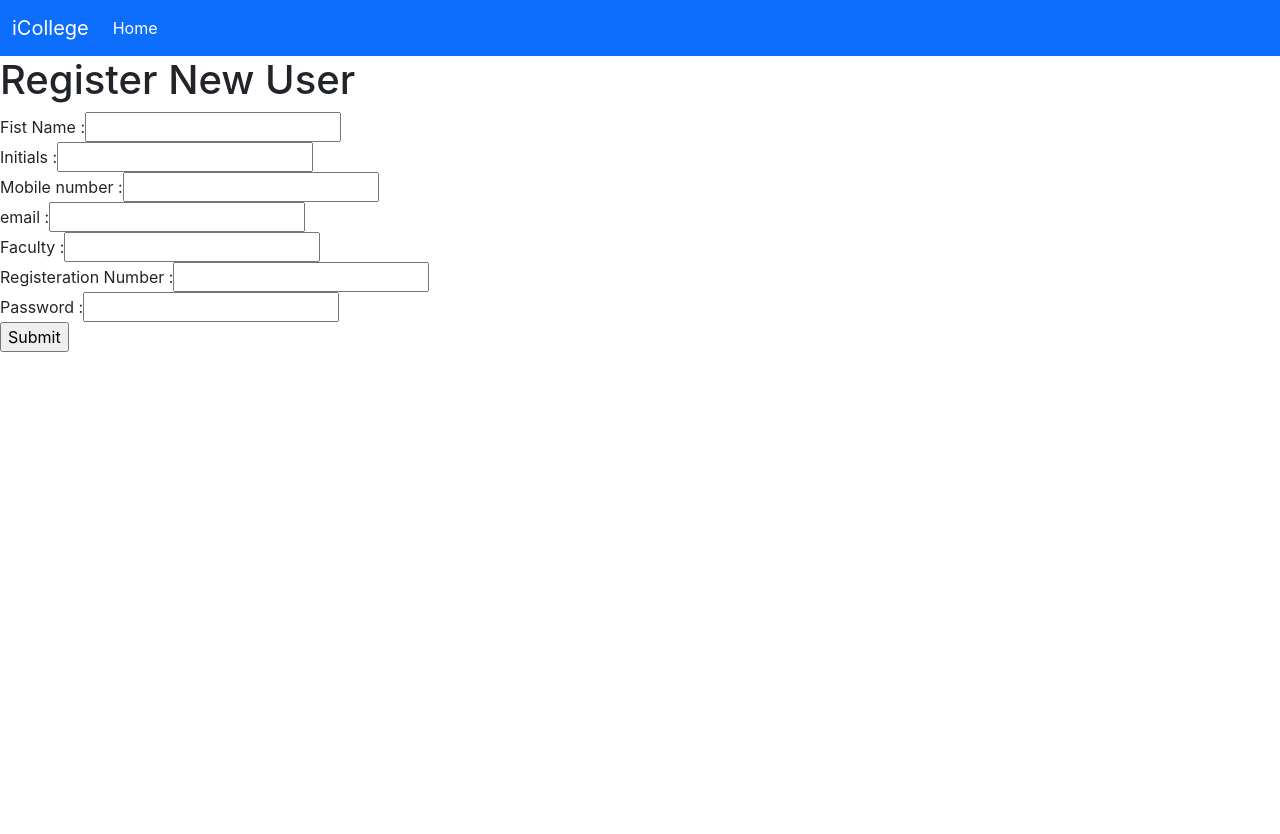
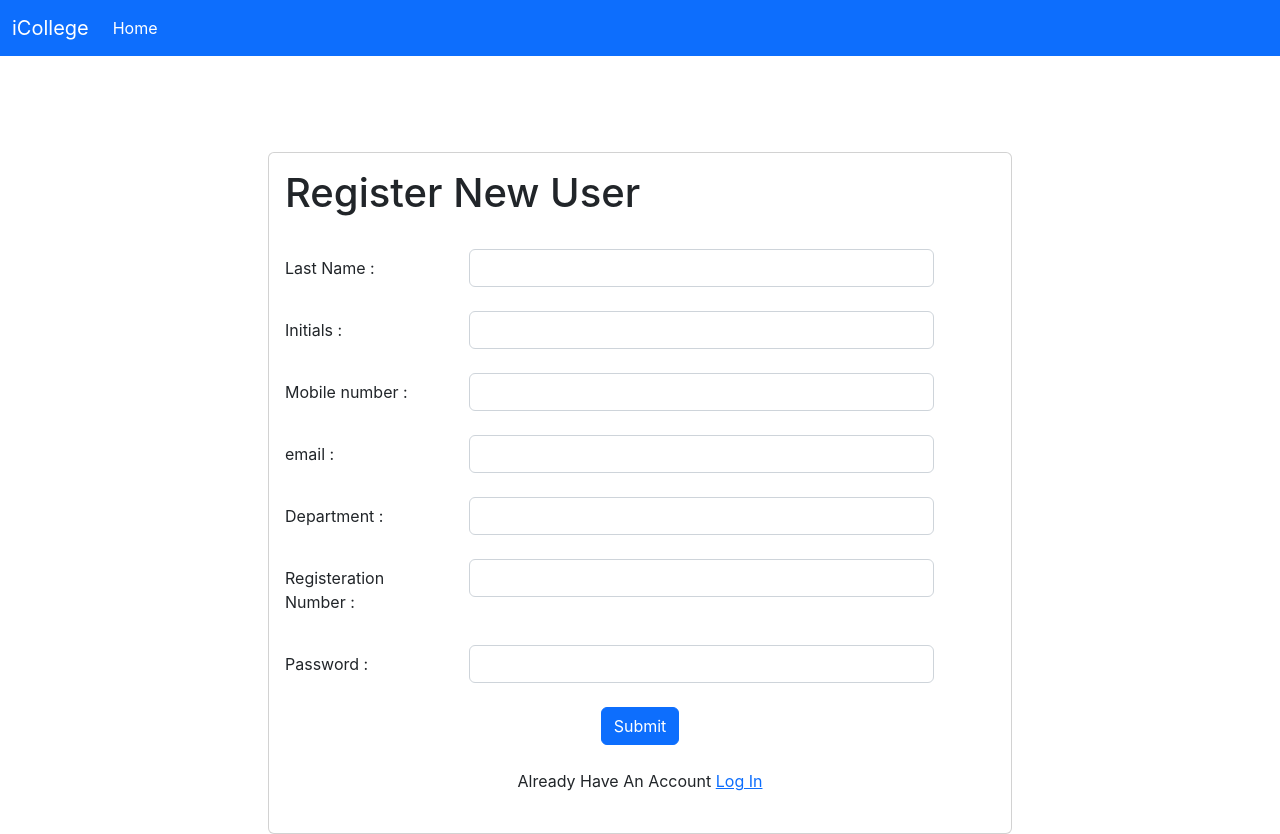
Before and after one commit to Hasaranga-sys/iCollege_LMS_Software, a React (Create React App) app in the folder front-end/: page /user/-1 in a window 1280 px wide. Before the commit the page ends 800 px from the top, so only its background shows below. Built offline with nearby package versions, Linux system fonts and the light colour scheme.

Commit message:
ui design completed user mng part

```diff
--- a/front-end/src/Components/UserManagement/UserForm.jsx
+++ b/front-end/src/Components/UserManagement/UserForm.jsx
@@ -1,6 +1,7 @@
 import React, { useEffect, useState } from "react";
 import { useNavigate, useParams } from "react-router";
 import UserServices from "../Service/UserServices.js";
+import { Link } from "react-router-dom";
 
 const UserForm =(params)=>{
     const [status, setstatus] = useState("");
@@ -20,15 +21,31 @@ const UserForm =(params)=>{
 
         if (id=="-1"){
             setstatus("Register New ")
+
             // console.log(id);
         }else{
+            var x = document.getElementById("myDIV");
+            x.style.display = "none";
+            var x = document.getElementById("myDIV1");
+            x.style.display = "none";
             setstatus("Update ")
-            UserServices.getUser(id).then(
-                res=>{
-                    setUser(res.data)
-                    // console.log(user)
-                }
-            )
+            // UserServices.getUser(id).then(
+            //     res=>{
+            //         setUser(res.data)
+            //         // console.log(user)
+            //     }
+            // )
+            UserServices.getUser(id).then((Response) => {
+                setlastName(Response.data.lastName);
+                setinitials(Response.data.initials)
+                setemail(Response.data.email)
+                setmobileNumber(Response.data.mobileNumber)
+                setfaculty(Response.data.faculty)
+                setregNumber(Response.data.regNumber)
+                setpassword(Response.data.password)
+                setrole(Response.data.role)
+                console.log(Response)
+              });
             // console.log(id);
         }
     },[])
@@ -86,33 +103,98 @@ const UserForm =(params)=>{
     return(
 
 
-        <div>
+        <div className="container">
+            <br />
+      <br />
+      <br />
+      <br />
+      <div className="card col-md-8 offset-md-2 offset-md-2">
+     <div className="card-body">
+          <div>
+
+
         <h1>{status} User</h1>
+        </div>
         <form onSubmit={submitClicked}>
-        <label>Fist Name : </label>
-        <input type="text"  onChange={(e)=>{setlastName(e.target.value)}} required></input>
         <br></br>
-        <label>Initials  : </label>
-        <input type="text"  onChange={(e)=>{setinitials(e.target.value)}} required/>
+        <div className="form-group row">
+        <label className="col-sm-3 col-form-label">Last Name : </label>
+        <div className="col-sm-8">
+        <input type="text" className="form-control" value={lastName}
+         onChange={(e)=>{setlastName(e.target.value)}} required></input>
+
+        </div>
+        </div>
         <br></br>
-        <label>Mobile number  : </label>
-        <input type="text"  onChange={(e)=>{setmobileNumber(e.target.value)}} required/>
+        <div className="form-group row">
+        <label className="col-sm-3 col-form-label">Initials  : </label>
+        <div className="col-sm-8">
+        <input type="text" className="form-control" value={initials}
+         onChange={(e)=>{setinitials(e.target.value)}} required/>
+        </div>
+        </div>
+
         <br></br>
-        <label>email  : </label>
-        <input type="text"  onChange={(e)=>{setemail(e.target.value)}} required/>
+        <div className="form-group row">
+        <label className="col-sm-3 col-form-label">Mobile number  : </label>
+        <div className="col-sm-8">
+        <input type="text" className="form-control" value={mobileNumber}
+        onChange={(e)=>{setmobileNumber(e.target.value)}} required/>
+        </div>
+            </div>
+
+        <br></br>
+        <div className="form-group row">
+        <label className="col-sm-3 col-form-label">email  : </label>
+        <div className="col-sm-8">
+        <input type="text" className="form-control" value={email}
+         onChange={(e)=>{setemail(e.target.value)}} required/>
+        </div>
+            </div>
         <br></br>
         {/* dropdown */}
-        <label>Faculty  : </label>
-        <input type="text"  onChange={(e)=>{setfaculty(e.target.value)}} required/>
+        <div className="form-group row">
+        <label className="col-sm-3 col-form-label">Department  : </label>
+        <div className="col-sm-8">
+        <input type="text" className="form-control" value={faculty}
+         onChange={(e)=>{setfaculty(e.target.value)}} required/>
+        </div>
+            </div>
+            <div id="myDIV">
         <br></br>
-        <label>Registeration Number : </label>
-        <input type="text"  onChange={(e)=>{setregNumber(e.target.value)}} required/>
+
+        <div className="form-group row">
+        <label className="col-sm-3 col-form-label">Registeration Number : </label>
+        <div className="col-sm-8">
+        <input type="text" className="form-control" value={regNumber}
+        onChange={(e)=>{setregNumber(e.target.value)}} required/>
+        </div>
+        </div>
+            </div>
         <br></br>
-        <label>Password  : </label>
-        <input type="text"  onChange={(e)=>{setpassword(e.target.value)}} required/>
+        <div className="form-group row">
+        <label className="col-sm-3 col-form-label">Password  : </label>
+        <div className="col-sm-8">
+        <input type="text" className="form-control" value={password}
+        onChange={(e)=>{setpassword(e.target.value)}} required/>
+        </div>
+            </div>
         <br/>
-        <input type="submit" value="Submit" />
+        <div className="text-center">
+        <input type="submit" value="Submit" className="btn btn-primary " />
+        </div>
+        <br/>
+        <div id="myDIV1">
+        <div className="text-center">
+              Already Have An Account{" "}
+              <Link to="/login" className="text-center">
+                Log In{" "}
+              </Link>
+            </div></div>
+            <br />
       </form>
+      </div>
+      </div>
     </div>
     )
 }
--- a/front-end/src/Components/UserManagement/UserList.jsx
+++ b/front-end/src/Components/UserManagement/UserList.jsx
@@ -29,22 +29,25 @@ const UserList =()=>{
         console.log(id)
     }
     return(
-        <div>
-            <button onClick={AddStudent}>Add student</button>
+        <div className="container">
+             <br />
+      <br />
+      <div className="card-body">
+            {/* <button onClick={AddStudent}>Add student</button> */}
             <h1>User list</h1><br/>
-
-            <table>
+            <br />
+            <table class="table table-hover">
                 <thead>
                     <tr>
-                    <th> Reg Number</th>
-                        <th>Last Name</th>
-                        <th>Initials</th>
-                        <th>Mobile Number</th>
-                        <th>Email</th>
-                        <th> Faculty</th>
-                        <th> Role</th>
-                        <th>Update</th>
-                        <th>Remove</th>
+                    <th scope="col"> Reg Number</th>
+                        <th scope="col">Last Name</th>
+                        <th scope="col">Initials</th>
+                        <th scope="col">Mobile Number</th>
+                        <th scope="col">Email</th>
+                        <th scope="col">Department</th>
+                        <th scope="col"> Role</th>
+                        <th scope="col">Update</th>
+                        <th scope="col">Remove</th>
                     </tr>
                 </thead>
                 <tbody>
@@ -60,14 +63,18 @@ const UserList =()=>{
                                     <td>{user.faculty}</td>
                                     <td>{user.role}</td>
 
-                                <td><button onClick={()=>updteClicked(user._id)}>Update</button></td>
-                                <td><button onClick={()=>dleteClicked(user._id)}>Delete</button></td>
+                                <td><button className="btn btn-warning" onClick={()=>updteClicked(user._id)}>Update</button></td>
+                                <td><button  className="btn btn-success" onClick={()=>dleteClicked(user._id)}>Delete</button></td>
                             </tr>
                         )
                     }
                 </tbody>
+
             </table>
-
+            <div id="myDIV">
+             <button  className="btn btn-primary" onClick={AddStudent}>Add User</button>
+             </div>
+        </div>
         </div>
     )
 }
--- a/front-end/src/Components/UserManagement/UserLogin.jsx
+++ b/front-end/src/Components/UserManagement/UserLogin.jsx
@@ -1,6 +1,7 @@
 import React, { useEffect, useState } from "react";
 import { useNavigate, useParams } from "react-router";
 import UserServices from "../Service/UserServices";
+import { Link } from "react-router-dom";
 
 const LoginForm =(params)=>{
     const [regNumber, setregNumber] =  useState("");
@@ -27,7 +28,8 @@ const LoginForm =(params)=>{
                     nav("/StudentHome")
                 }else if (res.data.role == "admin"){
                     console.log("true:admin");
-                    nav("/AdminHome")
+                    // nav("/AdminHome")
+                    nav("/users")
                 }
             }
         ).catch(err => {
@@ -41,17 +43,50 @@ const LoginForm =(params)=>{
 
     }
     return(
-        <div>
+        <div className="container">
+            <br />
+      <br />
+      <br />
+      <br />
+      <div className="card col-md-6 offset-md-3 offset-md-3">
+        <div className="card-body">
+          <div>
+            <h2>Login</h2>
+          </div>
+
+
+
         <form onSubmit={submitClicked}>
-        <label>Registeration Number : </label>
-        <input type="text"  onChange={(e)=>{setregNumber(e.target.value)}}required></input>
+            <div className="form-group row">
+                <label className="col-sm-6 col-form-label">Registeration Number : </label>
+                <div className="col-sm-12">
+                    <input type="text" className="form-control"
+                     onChange={(e)=>{setregNumber(e.target.value)}}required></input>
+                </div>
+                </div>
         <br></br>
-        <label>Password : </label>
-        <input type="text"  onChange={(e)=>{setpassword(e.target.value)}} required/>
-
+        <div className="form-group row">
+        <label className="col-sm-6 col-form-label" >Password : </label>
+        <div className="col-sm-12
+        ">
+        <input  type="password" className="form-control" onChange={(e)=>{setpassword(e.target.value)}} required/>
+        </div>
+        </div>
         <br/>
-        <input type="submit" value="Submit" />
+        <div className="text-center">
+        <input type="submit" value="Sign in" className="btn btn-primary "/>
+        </div>
+        <br/>
+        <div className="text-center">
+              Create An Account{" "}
+              <Link to="/user/-1" className="text-center">
+                Sign up{" "}
+              </Link>
+            </div>
+            <br />
       </form>
+      </div>
+      </div>
     </div>
     )
 }
```
